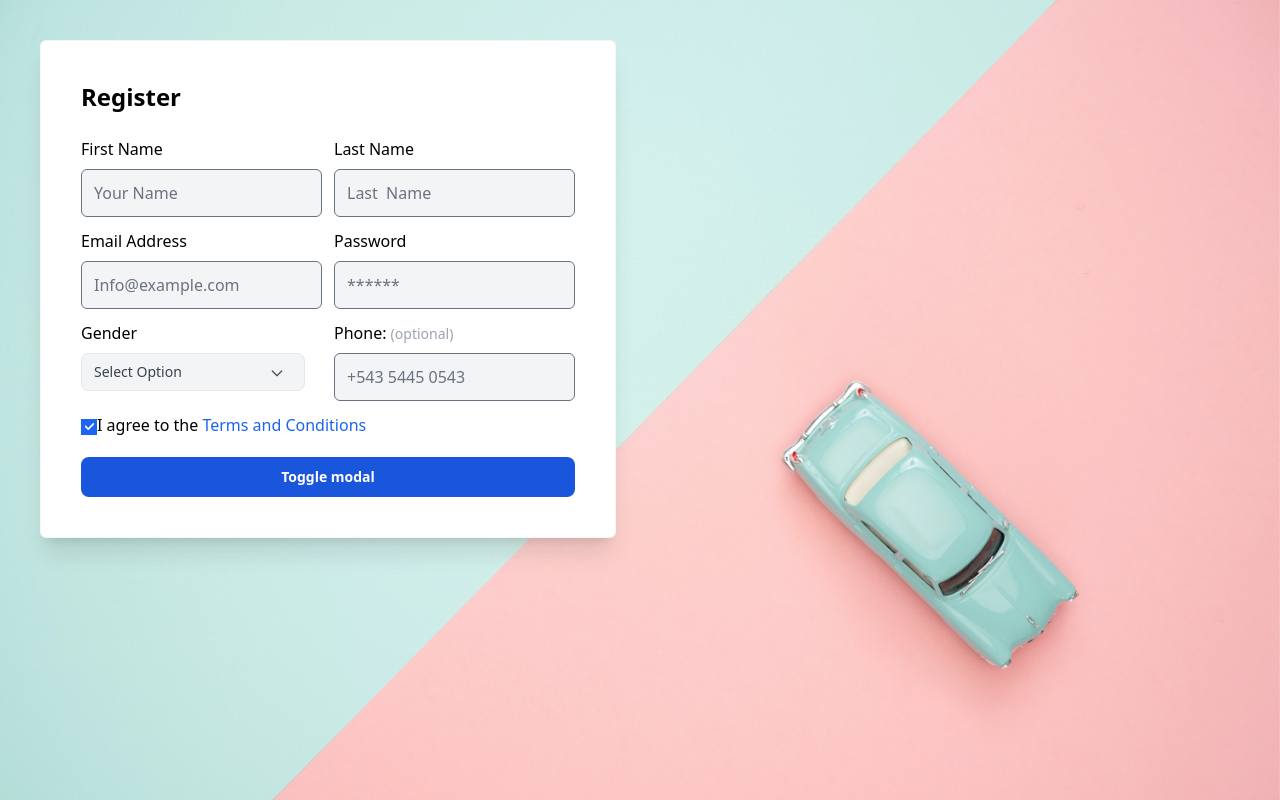
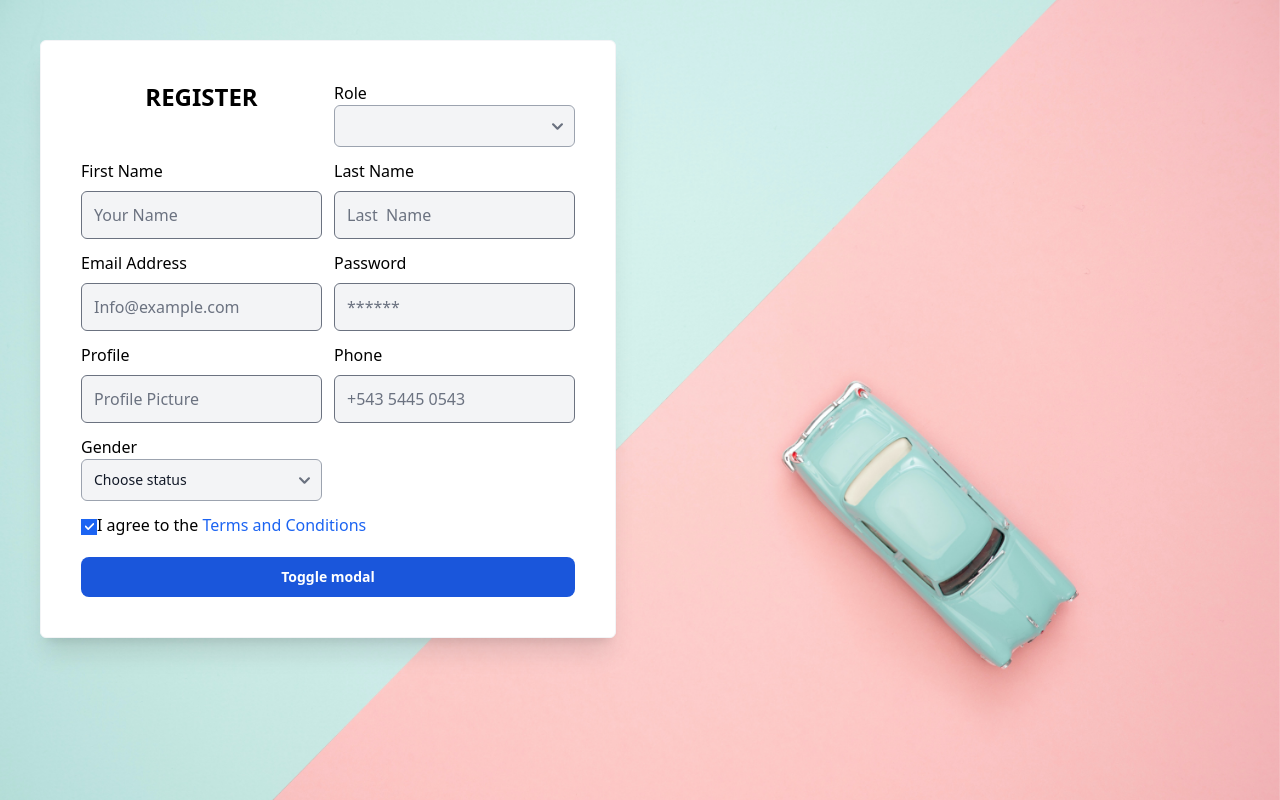
Before and after one commit to Guyvinay/WeCare, an Angular app in the folder Ng-Frontend/WeCare/: page /sign-up in a window 1280 px wide. Built offline with nearby package versions, Linux system fonts and the light colour scheme.

Commit message:
Register-form-customized-for-both-doctor-patient-register

```diff
--- /dev/null
+++ b/Ng-Frontend/WeCare/src/app/interfaces/doctor.ts
@@ -0,0 +1,29 @@
+import { Address, AddressDTO } from "./address";
+
+export interface Doctor {
+    doctor_id:string
+    email:string;
+    passWord:string;
+    profile_picture:string;
+    role:string;
+    name:string;
+	department:string;
+	gender:string;
+	mobile:string;
+    availability:string;
+    qualification:string;
+    address:Address
+}
+export interface DoctorDTO {
+    email:string;
+    passWord:string;
+    profile_picture:string;
+    role:string;
+    name:string;
+	department:string;
+	gender:string;
+	mobile:string;
+    availability:string
+    qualification:string
+    address:AddressDTO
+}
--- /dev/null
+++ b/Ng-Frontend/WeCare/src/app/interfaces/patient.ts
@@ -0,0 +1,26 @@
+import { Address, AddressDTO } from "./address";
+
+export interface Patient {
+    patient_id:string
+    email:string;
+    passWord:string;
+    profile_picture:string;
+    role:string;
+    name:string;
+	gender:string;
+	dateOfBirth:string;
+	mobile:string;
+    address:Address
+}
+
+export interface PatientDTO {
+    email:string;
+    passWord:string;
+    profile_picture:string;
+    role:string;
+    name:string;
+	gender:string;
+	dateOfBirth:string;
+	mobile:string;
+    address:AddressDTO;
+}
--- /dev/null
+++ b/Ng-Frontend/WeCare/src/app/services/doctor.service.ts
@@ -0,0 +1,9 @@
+import { Injectable } from '@angular/core';
+
+@Injectable({
+  providedIn: 'root'
+})
+export class DoctorService {
+
+  constructor() { }
+}
--- /dev/null
+++ b/Ng-Frontend/WeCare/src/app/services/patient.service.ts
@@ -0,0 +1,9 @@
+import { Injectable } from '@angular/core';
+
+@Injectable({
+  providedIn: 'root'
+})
+export class PatientService {
+
+  constructor() { }
+}
--- a/Ng-Frontend/WeCare/src/app/utility/sign-up/sign-up.component.html
+++ b/Ng-Frontend/WeCare/src/app/utility/sign-up/sign-up.component.html
@@ -1,34 +1,121 @@
+<!-- Image Background -->
 <div class="fixed top-0 left-0 right-0-z-10 w-full">
-    <img src="../../../assets/pictured/pexels-moose-photos-1037995.jpg" alt="">
+  <img src="../../../assets/pictured/pexels-moose-photos-1037995.jpg" alt="" />
 </div>
+
 <div class="lg:m-10 max-w-xl">
+  <!-- Form Inits here -->
   <form
-        class="relative border border-gray-100 space-y-3 max-w-screen-md mx-auto rounded-md bg-white p-6 shadow-xl lg:p-10">
-        <h1 class="mb-6 text-xl font-semibold lg:text-2xl">Register</h1>
+    class="relative border border-gray-100 space-y-3 max-w-screen-md mx-auto rounded-md bg-white p-6 shadow-xl lg:p-10"
+  >
+    <div class="grid gap-3 lg:grid-cols-2">
+      <!-- heading -->
+      <h1 class="mb-6 text-xl text-center font-bold lg:text-2xl">
+        REGISTER <span>{{ selectedRole }}</span>
+      </h1>
+
+      <!-- category -->
+      <div>
+        <label for="category" class="">Role</label>
+        <select
+          [(ngModel)]="selectedRole"
+          (change)="onRoleChange()"
+          id="status"
+          name="status"
+          class="border border-gray-400 text-gray-900 text-sm focus:ring-primary-500 focus:border-primary-500 block w-full p-2.5 dark:bg-gray-700 dark:border-gray-600 dark:placeholder-gray-400 dark:text-white dark:focus:ring-primary-500 dark:focus:border-primary-500 rounded-md bg-gray-100 px-3"
+        >
+          <option selected="">Choose status</option>
+          <option value="DOCTOR">Doctor</option>
+          <option value="PATIENT">Patient</option>
+          <option value="STAFF">Staff</option>
+          <option value="ADMIN">Admin</option>
+        </select>
+      </div>
+    </div>
 
     <div class="grid gap-3 md:grid-cols-2">
       <div>
         <label class=""> First Name </label>
-                <input type="text" placeholder="Your Name" class="mt-2 h-12 w-full rounded-md bg-gray-100 px-3" />
+        <input
+          type="text"
+          placeholder="Your Name"
+          class="mt-2 h-12 w-full rounded-md bg-gray-100 px-3"
+        />
       </div>
       <div>
         <label class=""> Last Name </label>
-                <input type="text" placeholder="Last  Name" class="mt-2 h-12 w-full rounded-md bg-gray-100 px-3" />
+        <input
+          type="text"
+          placeholder="Last  Name"
+          class="mt-2 h-12 w-full rounded-md bg-gray-100 px-3"
+        />
       </div>
     </div>
+
     <div class="grid gap-3 md:grid-cols-2">
       <div>
         <label class=""> Email Address </label>
-                <input type="email" placeholder="Info@example.com"
-                    class="mt-2 h-12 w-full rounded-md bg-gray-100 px-3" />
+        <input
+          type="email"
+          placeholder="Info@example.com"
+          class="mt-2 h-12 w-full rounded-md bg-gray-100 px-3"
+        />
       </div>
       <div>
         <label class=""> Password </label>
-                <input type="password" placeholder="******" class="mt-2 h-12 w-full rounded-md bg-gray-100 px-3" />
+        <input
+          type="password"
+          placeholder="******"
+          class="mt-2 h-12 w-full rounded-md bg-gray-100 px-3"
+        />
       </div>
     </div>
+
+    <div *ngIf="selectedRole=='DOCTOR'" class="grid gap-3 lg:grid-cols-2">
+      <div>
+        <label class=""> Qualification </label>
+        <input
+          type="text"
+          placeholder="Qualification"
+          class="mt-2 h-12 w-full rounded-md bg-gray-100 px-3"
+        />
+      </div>
+      <div>
+        <label for="department" class="">Department</label>
+        <select
+          id="department"
+          name="department"
+          class="border border-gray-400 text-gray-900 text-sm focus:ring-primary-500 focus:border-primary-500 block w-full p-2.5 dark:bg-gray-700 dark:border-gray-600 dark:placeholder-gray-400 dark:text-white dark:focus:ring-primary-500 dark:focus:border-primary-500 rounded-md bg-gray-100 px-3 mt-2 h-12"
+        >
+          <option selected="">Choose Department</option>
+          <option value="Pending">Pending</option>
+          <option value="Completed">Completed</option>
+          <option value="Overdue">Overdue</option>
+        </select>
+      </div>
+    </div>
+
     <div class="grid gap-3 lg:grid-cols-2">
       <div>
+        <label class=""> Profile </label>
+        <input
+          type="text"
+          placeholder="Profile Picture"
+          class="mt-2 h-12 w-full rounded-md bg-gray-100 px-3"
+        />
+      </div>
+      <div>
+        <label class=""> Phone </label>
+        <input
+          type="text"
+          placeholder="+543 5445 0543"
+          class="mt-2 h-12 w-full rounded-md bg-gray-100 px-3"
+        />
+      </div>
+    </div>
+
+    <div class="grid gap-3 lg:grid-cols-2">
+      <!-- <div>
                 <label class=""> Gender </label>
                 <div class="relative w-56 mt-2 bg-gray-100 rounded-lg">
                     <input class="peer hidden" type="checkbox" name="select-1" id="select-1" />
@@ -54,18 +141,38 @@
                         </li>
                     </ul>
                 </div>
+            </div> -->
+      <div>
+        <label for="gender" class="">Gender</label>
+        <select
+          id="gender"
+          name="gender"
+          class="border border-gray-400 text-gray-900 text-sm focus:ring-primary-500 focus:border-primary-500 block w-full p-2.5 dark:bg-gray-700 dark:border-gray-600 dark:placeholder-gray-400 dark:text-white dark:focus:ring-primary-500 dark:focus:border-primary-500 rounded-md bg-gray-100 px-3"
+        >
+          <option selected="">Choose status</option>
+          <option value="Pending">Pending</option>
+          <option value="Completed">Completed</option>
+          <option value="Overdue">Overdue</option>
+        </select>
       </div>
-            <div>
-                <label class="">
-                    Phone: <span class="text-sm text-gray-400">(optional)</span>
-                </label>
-                <input type="text" placeholder="+543 5445 0543" class="mt-2 h-12 w-full rounded-md bg-gray-100 px-3" />
+      <div *ngIf="selectedRole=='PATIENT'">
+        <label for="Date_of_birth">Date-Of-Birth</label>
+        <input
+          type="date"
+          id="Date_of_birth"
+          name="Date_of_birth"
+          required
+          class="border border-gray-400 text-gray-900 text-sm focus:ring-primary-500 focus:border-primary-500 block w-full p-2.5 dark:bg-gray-700 dark:border-gray-600 dark:placeholder-gray-400 dark:text-white dark:focus:ring-primary-500 dark:focus:border-primary-500 rounded-md bg-gray-100 px-3"
+        />
       </div>
     </div>
 
+
+
     <div class="checkbox">
       <input type="checkbox" id="chekcbox1" checked="" />
-            <label for="checkbox1">I agree to the
+      <label for="checkbox1"
+        >I agree to the
         <a href="#" target="_blank" class="text-blue-600">
           Terms and Conditions
         </a>
@@ -73,9 +180,12 @@
     </div>
 
     <div>
-            <button data-modal-target="defaultModal" data-modal-toggle="defaultModal"
+      <button
+        data-modal-target="defaultModal"
+        data-modal-toggle="defaultModal"
         class="block mt-5 w-full text-white bg-blue-700 hover:bg-blue-800 focus:ring-4 focus:outline-none focus:ring-blue-300 font-semibold rounded-lg text-sm px-5 py-2.5 text-center dark:bg-blue-600 dark:hover:bg-blue-700 dark:focus:ring-blue-800"
-                type="button">
+        type="button"
+      >
         Toggle modal
       </button>
     </div>
@@ -83,44 +193,64 @@
 </div>
 
 <!-- Main modal -->
-<div id="defaultModal" tabindex="-1" aria-hidden="true"
-    class="fixed top-0 left-0 right-0 z-50 hidden w-full p-4 overflow-x-hidden overflow-y-auto md:inset-0 h-[calc(100%-1rem)] max-h-full">
+<div
+  id="defaultModal"
+  tabindex="-1"
+  aria-hidden="true"
+  class="fixed top-0 left-0 right-0 z-50 hidden w-full p-4 overflow-x-hidden overflow-y-auto md:inset-0 h-[calc(100%-1rem)] max-h-full"
+>
   <div class="relative w-full max-w-2xl max-h-full">
     <div class="lg:m-10 max-w-xl">
       <form
-                class="relative border border-gray-100 space-y-3 max-w-screen-md mx-auto rounded-md bg-white p-6 shadow-xl lg:p-10">
+        class="relative border border-gray-100 space-y-3 max-w-screen-md mx-auto rounded-md bg-white p-6 shadow-xl lg:p-10"
+      >
         <h1 class="mb-6 text-xl font-semibold lg:text-2xl">Add Address</h1>
 
         <div class="grid gap-3 md:grid-cols-2">
           <div>
             <label class=""> Street </label>
-                        <input type="text" placeholder="Street" class="mt-2 h-12 w-full rounded-md bg-gray-100 px-3" />
+            <input
+              type="text"
+              placeholder="Street"
+              class="mt-2 h-12 w-full rounded-md bg-gray-100 px-3"
+            />
           </div>
           <div>
             <label class=""> City </label>
-                        <input type="text" placeholder="Last  Name" class="mt-2 h-12 w-full rounded-md bg-gray-100 px-3" />
+            <input
+              type="text"
+              placeholder="Last  Name"
+              class="mt-2 h-12 w-full rounded-md bg-gray-100 px-3"
+            />
           </div>
         </div>
         <div class="grid gap-3 md:grid-cols-2">
           <div>
             <label class=""> State </label>
-                        <input type="text" placeholder="Your State"
-                            class="mt-2 h-12 w-full rounded-md bg-gray-100 px-3" />
+            <input
+              type="text"
+              placeholder="Your State"
+              class="mt-2 h-12 w-full rounded-md bg-gray-100 px-3"
+            />
           </div>
           <div>
             <label class=""> Zip COde </label>
-                        <input type="number" placeholder="Your Zip Code" class="mt-2 h-12 w-full rounded-md bg-gray-100 px-3" />
+            <input
+              type="number"
+              placeholder="Your Zip Code"
+              class="mt-2 h-12 w-full rounded-md bg-gray-100 px-3"
+            />
           </div>
         </div>
         <div>
           <button
             class="block mt-5 w-full text-white bg-blue-700 hover:bg-blue-800 focus:ring-4 focus:outline-none focus:ring-blue-300 font-semibold rounded-lg text-sm px-5 py-2.5 text-center dark:bg-blue-600 dark:hover:bg-blue-700 dark:focus:ring-blue-800"
-                        type="button">
+            type="button"
+          >
             Submit
           </button>
         </div>
       </form>
     </div>
-
   </div>
 </div>
--- a/Ng-Frontend/WeCare/src/app/utility/sign-up/sign-up.component.ts
+++ b/Ng-Frontend/WeCare/src/app/utility/sign-up/sign-up.component.ts
@@ -1,12 +1,61 @@
+import { CommonModule } from '@angular/common';
 import { Component } from '@angular/core';
+import { FormsModule } from '@angular/forms';
+import { PatientDTO } from '../../interfaces/patient';
+import { DoctorDTO } from '../../interfaces/doctor';
 
 @Component({
   selector: 'app-sign-up',
   standalone: true,
-  imports: [],
+  imports: [CommonModule, FormsModule],
   templateUrl: './sign-up.component.html',
   styleUrl: './sign-up.component.css'
 })
 export class SignUpComponent {
 
+  selectedRole:string='';
+  patientDTO:PatientDTO={
+    email: '',
+    passWord: '',
+    profile_picture: '',
+    role: '',
+    name: '',
+    gender: '',
+    dateOfBirth: '',
+    mobile: '',
+    address:{
+          locality: '',
+          city: '',
+          zip_code: 0,
+          state: '',
+          country: ''
+    }
+  }
+
+  doctorDTO:DoctorDTO={
+    email: '',
+    passWord: '',
+    profile_picture: '',
+    role: '',
+    name: '',
+    department: '',
+    gender: '',
+    mobile: '',
+    qualification: '',
+    availability: '',
+    address: {
+      locality: '',
+      city: '',
+      zip_code: 0,
+      state: '',
+      country: ''
+    },
+  }
+
+  onRoleChange(){
+
+  }
+
+
+
 }
```
Also changed, not shown: Ng-Frontend/WeCare/src/app/interfaces/address.ts (added, +15 -0 lines). Lines whose indentation alone changed are shown as unchanged.
